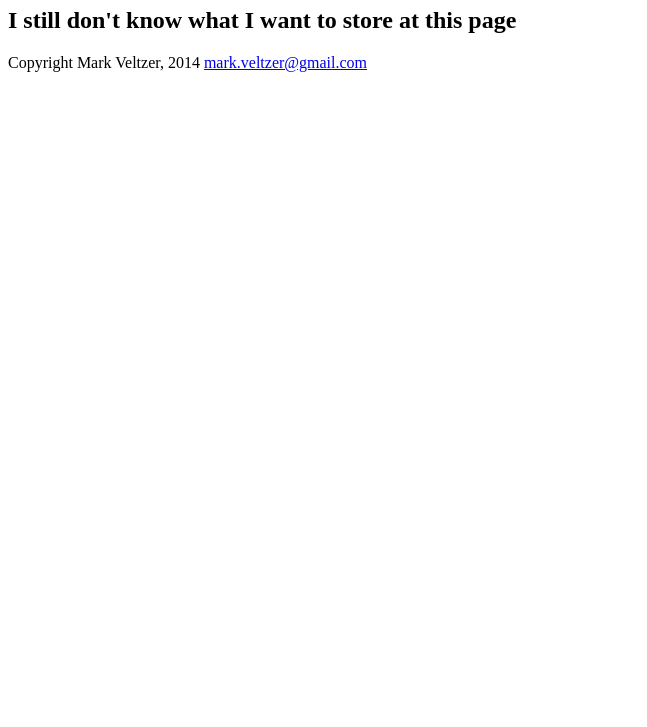
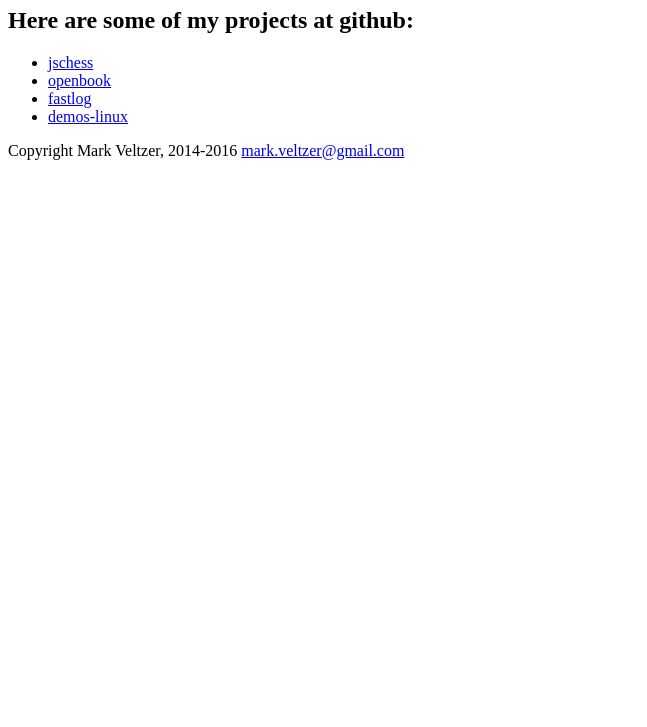
Before and after one commit to veltzer/site-personal-angular, a plain HTML site: page web/index.html in a window 1280 px wide. Shown: the part 73-800 px from the top of the page, without its empty margins (0-647 px from the left). Drawn offline with Linux system fonts and the light colour scheme.

Commit message:
new version

```diff
--- a/web/index.html
+++ b/web/index.html
@@ -10,9 +10,15 @@
 	<body>
 		<h1>Welcome to Mark Veltzer's github web site</h1>
 
-		<h2>I still don't know what I want to store at this page</h2>
+		<h2>Here are some of my projects at github:</h2>
+		<ul>
+			<li><a href="https://veltzer.github.io/jschess">jschess</a></li>
+			<li><a href="https://veltzer.github.io/openbook">openbook</a></li>
+			<li><a href="https://veltzer.github.io/fastlog">fastlog</a></li>
+			<li><a href="https://veltzer.github.io/demos-linux">demos-linux</a></li>
+		</ul>
 		<p>
-			Copyright Mark Veltzer, 2014
+			Copyright Mark Veltzer, 2014-2016
 			<a href="mailto:mark.veltzer@gmail.com">mark.veltzer@gmail.com</a>
 		</p>
 	</body>
```
Also changed, not shown: index.html (+2 -0 lines).
